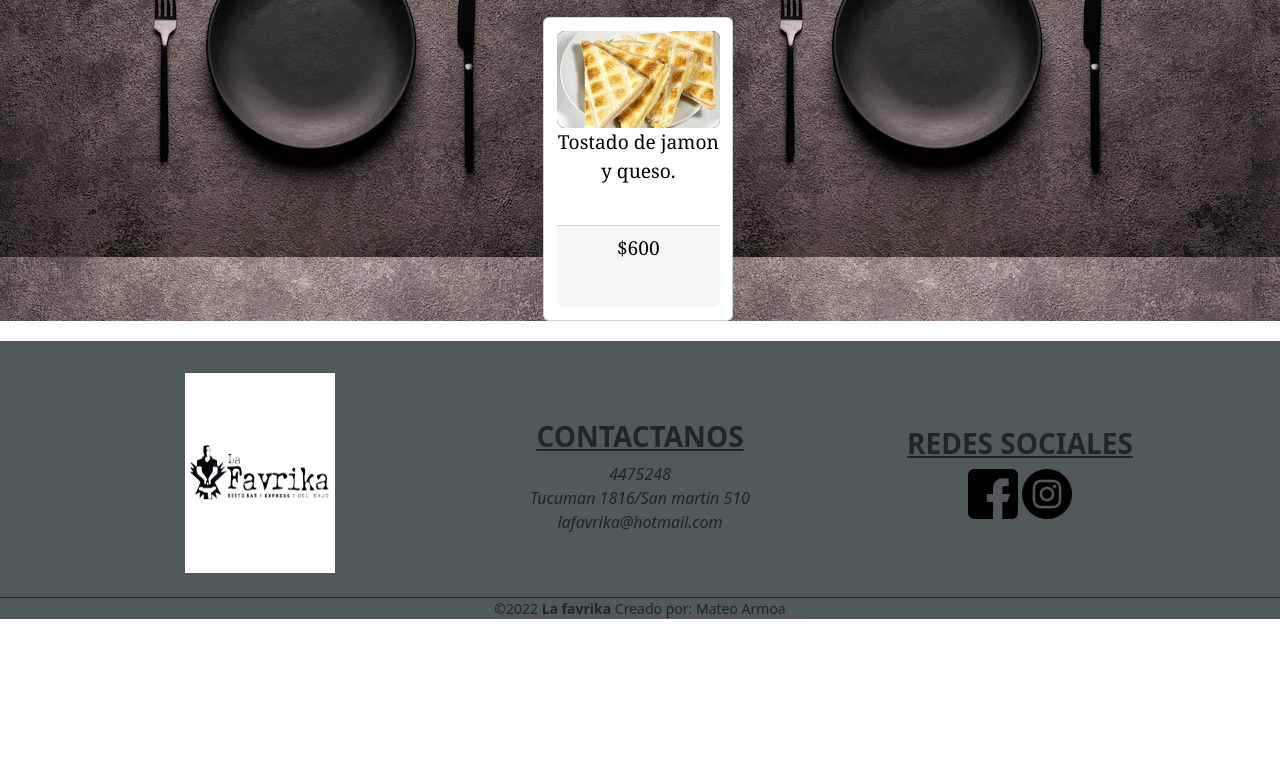
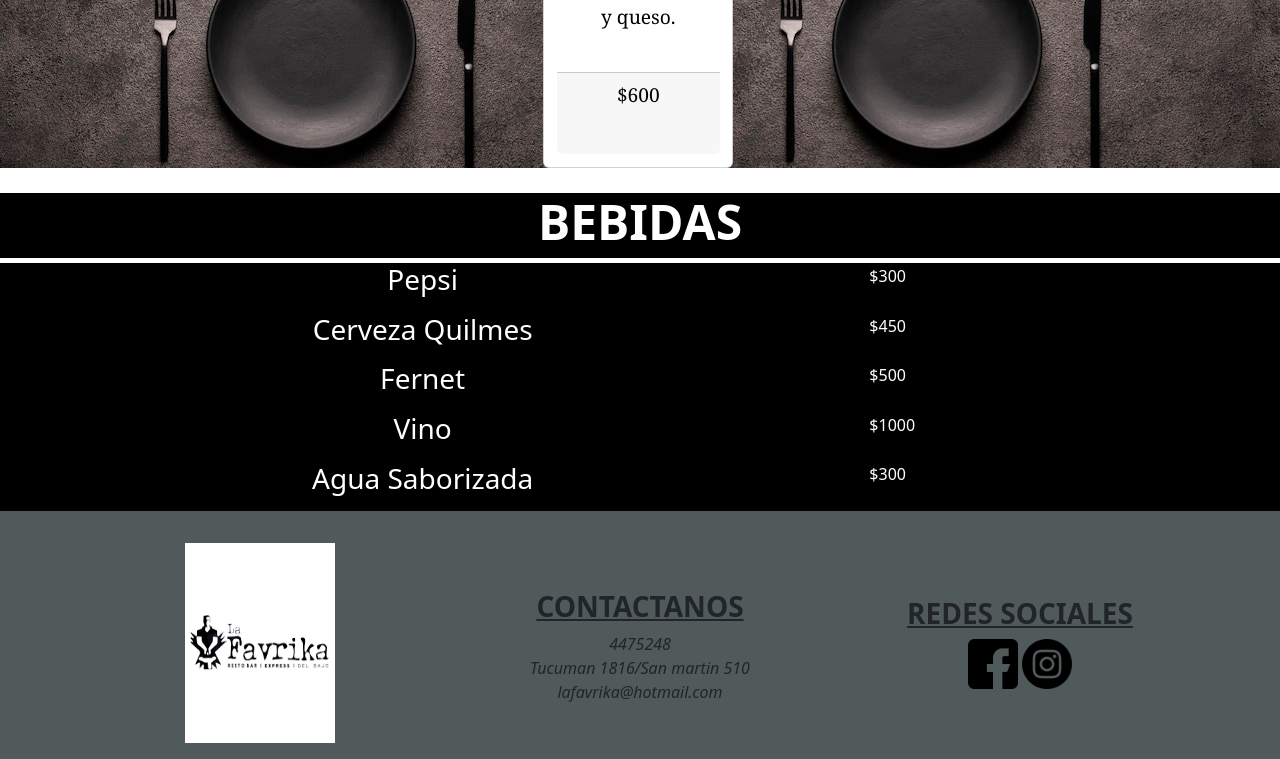
Before and after one commit to MateoArmoa/Tp-Final, a plain HTML site: page pages/menu.html in a window 1280 px wide. Shown: the part 2038-2797 px from the top of the page. Before the commit the page ends 2657 px from the top, so only its background shows below. Drawn offline with nearby package versions, Linux system fonts and the light colour scheme.

Commit message:
arreglo pagina de menu

```diff
--- a/pages/menu.html
+++ b/pages/menu.html
@@ -87,7 +87,7 @@
         </header>
         <!--Section-->
         <section class="menu-carta-container">
-           <h1 class="animated-text">
+           <h1 class="display-5 fw-bold text-uppercase text-light">
               Carta
             </h1>
             <div class="carta-container">
@@ -167,6 +167,56 @@
               </div>
             </div>
           </section>
+          <section class="row section2">
+            <div class="fw-bold tituloMenu">
+              <h2 class="display-5 fw-bold text-uppercase">Bebidas</h2>
+            </div>
+            <div class="container__">
+              <div class="row mb-2">
+                <div class="col-8">
+                  <h3 class="beb">Pepsi</h3>
+                </div>
+                <div class="col-4">
+                  <p class="text-start price">$300</p>
+                </div>
+              </div>
+              <div class="row mb-2">
+                <div class="col-8">
+                  <h3 class="beb">Cerveza Quilmes</h3>
+                </div>
+                <div class="col-4">
+                  <p class="text-start price">$450</p>
+                </div>
+              </div>
+              <div class="row mb-2">
+                <div class="col-8">
+                  <h3 class="beb">Fernet</h3>
+                </div>
+                <div class="col-4">
+                  <p class="text-start price">$500</p>
+                </div>
+              </div>
+              <div class="row mb-2">
+                <div class="col-8">
+                  <h3 class="beb">Vino</h3>
+                </div>
+                <div class="col-4">
+                  <p class="text-start price">$1000</p>
+                </div>
+              </div>
+              <div class="row mb-2">
+                <div class="col-8">
+                  <h3 class="ham">Agua Saborizada</h3>
+                </div>
+                <div class="col-4">
+                  <p class="text-start price">$300</p>
+                </div>
+              </div>
+            </div>
+          </section>
+            </div>
+
+          </section>
 
 
         </main>
--- a/style.css
+++ b/style.css
@@ -197,3 +197,7 @@ main.row.rowover {
   line-height: 1.5;
   font-family: Cambria, Cochin, Georgia, Times, "Times New Roman", serif;
 }
+.section2 {
+  background-color: #000;
+  color: #fff;
+}
```
